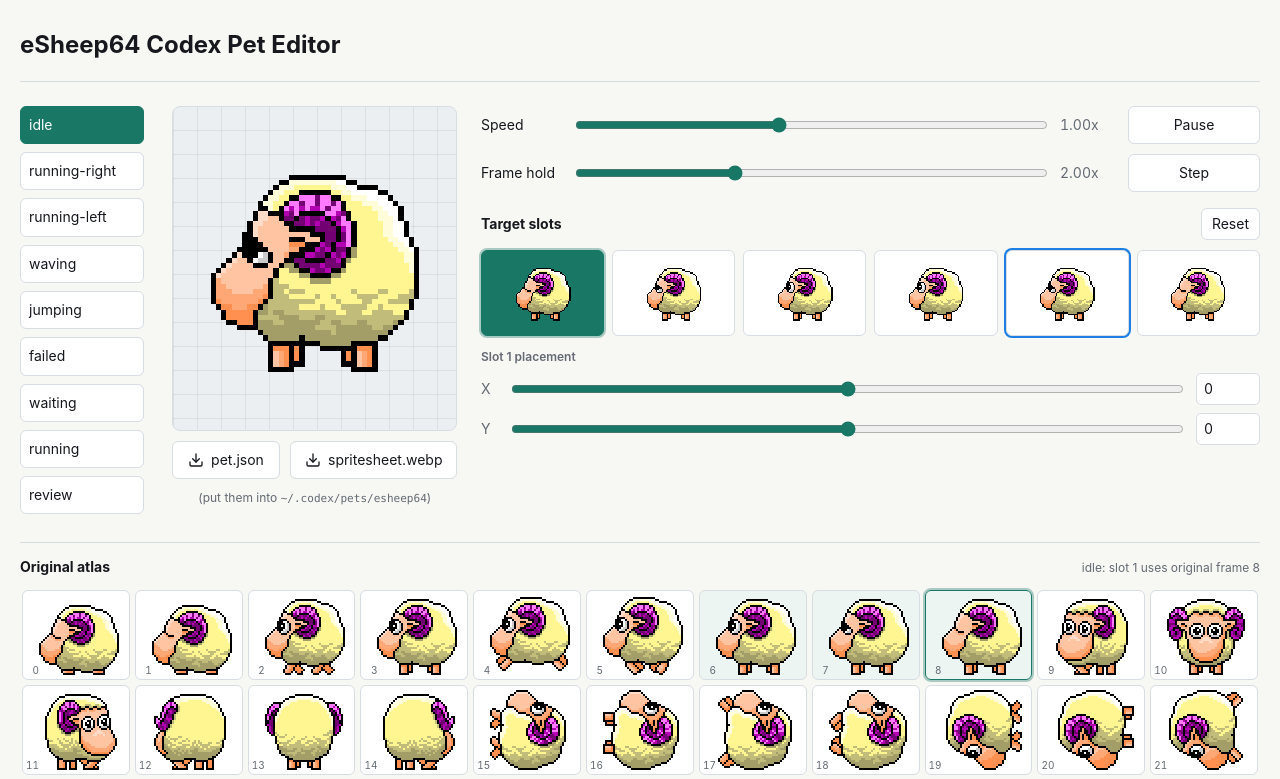
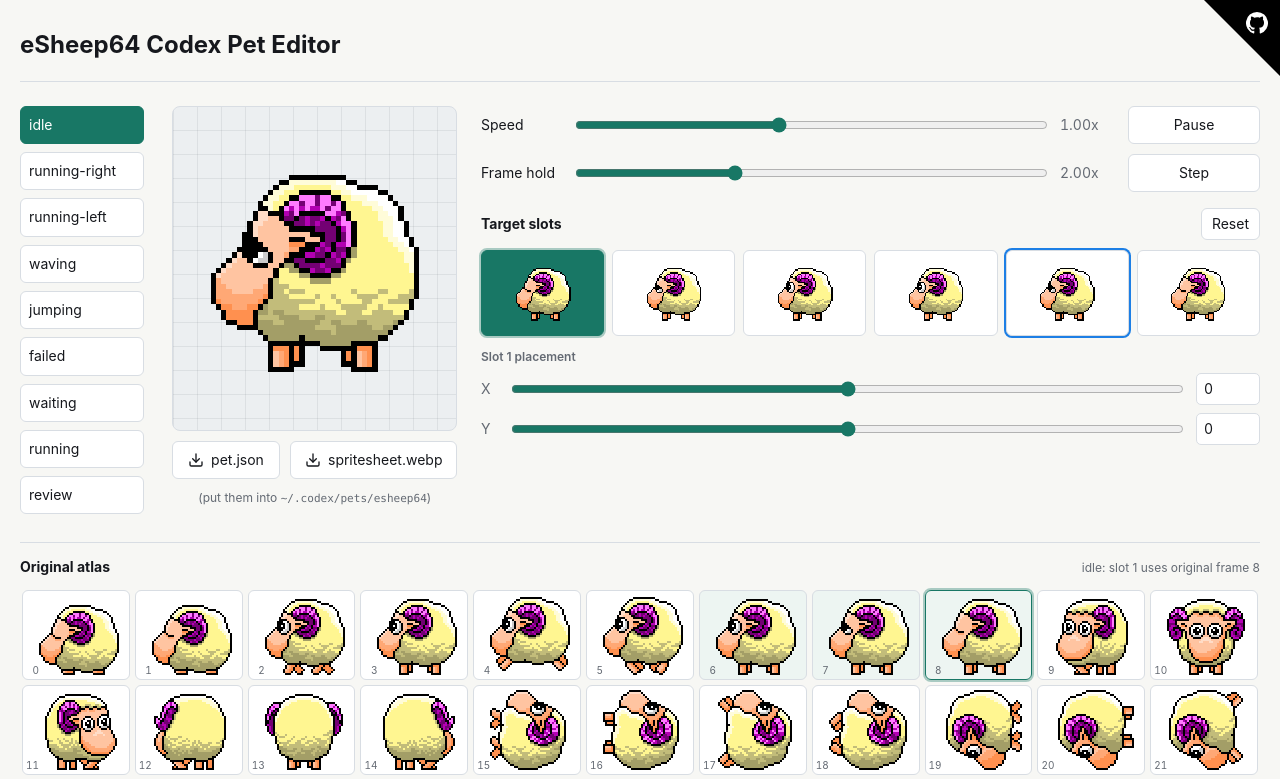
Before and after one commit to etechlead/esheep64-codex-pet, a React (Vite) app: page / in a window 1280 px wide. Shown: the top 779 px of the page. Built offline with nearby package versions, Linux system fonts and the light colour scheme.

Commit message:
feat: add github corner link

```diff
--- a/src/app/App.tsx
+++ b/src/app/App.tsx
@@ -10,6 +10,20 @@ export default function App() {
 
   return (
     <main className="app-shell">
+      <a
+        className="github-chevron"
+        href="https://github.com/etechlead/esheep64-codex-pet"
+        target="_blank"
+        rel="noreferrer"
+        aria-label="Open GitHub repository"
+      >
+        <svg aria-hidden="true" viewBox="0 0 16 16">
+          <path
+            fill="currentColor"
+            d="M8 0a8 8 0 0 0-2.53 15.59c.4.07.55-.17.55-.38v-1.49c-2.24.49-2.71-.95-2.71-.95-.36-.93-.9-1.18-.9-1.18-.73-.5.06-.49.06-.49.81.06 1.24.83 1.24.83.72 1.23 1.88.88 2.34.67.07-.52.28-.88.51-1.08-1.79-.2-3.67-.89-3.67-3.97 0-.88.31-1.59.83-2.15-.08-.2-.36-1.02.08-2.12 0 0 .68-.22 2.2.82A7.68 7.68 0 0 1 8 3.83c.68 0 1.36.09 2 .27 1.53-1.04 2.2-.82 2.2-.82.44 1.1.16 1.92.08 2.12.52.56.83 1.27.83 2.15 0 3.09-1.89 3.77-3.68 3.97.29.25.55.74.55 1.5v2.19c0 .21.14.45.55.38A8 8 0 0 0 8 0Z"
+          />
+        </svg>
+      </a>
       <header className="app-header">
         <h1>eSheep64 Codex Pet Editor</h1>
       </header>
--- a/src/app/styles.css
+++ b/src/app/styles.css
@@ -104,6 +104,30 @@ canvas {
 .app-header {
   padding-bottom: 18px;
   border-bottom: 1px solid var(--line);
+}
+
+.github-chevron {
+  position: fixed;
+  top: 0;
+  right: 0;
+  z-index: 10;
+  width: 76px;
+  height: 76px;
+  color: var(--accent-ink);
+  clip-path: polygon(100% 0, 0 0, 100% 100%);
+  background: #000000;
+}
+
+.github-chevron:hover {
+  background: #262626;
+}
+
+.github-chevron svg {
+  position: absolute;
+  top: 12px;
+  right: 12px;
+  width: 22px;
+  height: 22px;
 }
 
 .app-footer {
```
